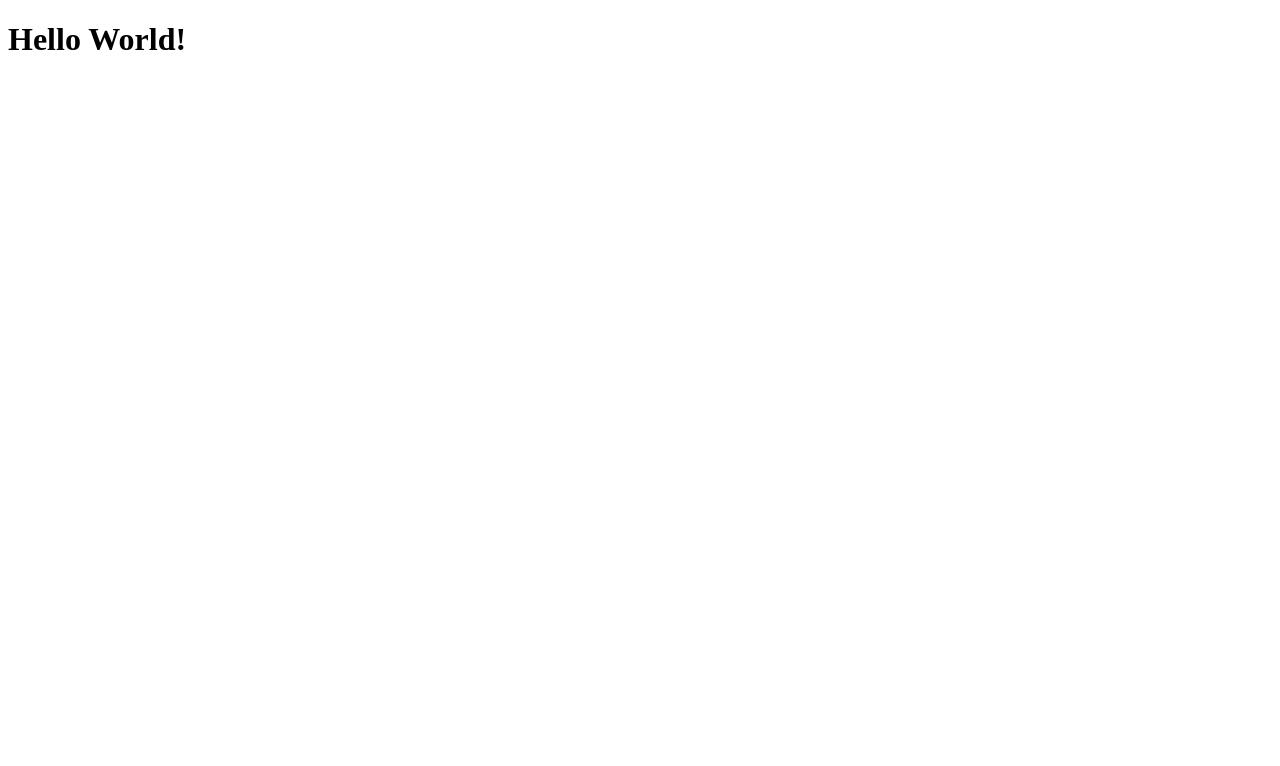
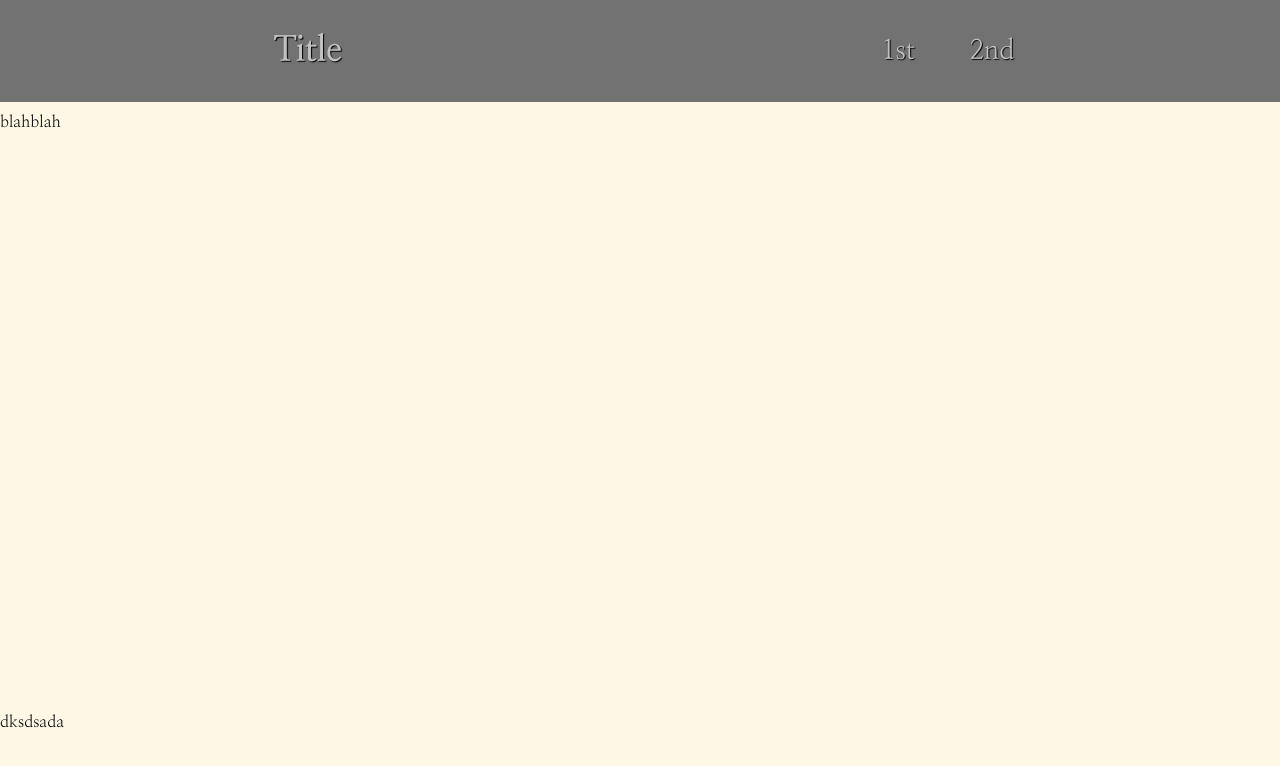
Before and after one commit to kkwonwon/kkwonwon.github.io, a plain HTML site: page index.html in a window 1280 px wide. Drawn offline with Linux system fonts and the light colour scheme.

Commit message:
make header

```diff
--- a/index.html
+++ b/index.html
@@ -3,9 +3,36 @@
 <head>
     <meta charset="UTF-8">
     <meta name="viewport" content="width=device-width, initial-scale=1.0">
-    <title>index</title>
+    <title>page</title>
+    <link rel="stylesheet" href="./style/index.css">
 </head>
 <body>
-    <h1>Hello World!</h1>
+    <div class="nanummyeongjo">
+        <header>
+            <nav>
+                <h1>Title</h1>
+                <ol>
+                    <li>1st</li>
+                    <li>2nd</li>
+                </ol>
+            </nav>
+        </header>
+        <main>
+            <p>
+                blahblah
+                <br><br><br><br><br>
+                <br><br><br><br><br>
+                <br><br><br><br><br>
+                <br><br><br><br><br>
+                <br><br><br><br><br>
+                <br><br><br><br><br>
+                dksdsada
+            </p>
+        </main>
+        <footer>
+
+        </footer>
+    </div>
+    <script src="./src/index.js"></script>
 </body>
 </html>
--- a/style/index.css
+++ b/style/index.css
@@ -3,3 +3,56 @@
 .nanummyeongjo * {
     font-family: 'Nanum Myeongjo', serif;
 }
+
+nav {
+    position: fixed;
+    background-color: rgb(114, 114, 114);
+    top: 0;
+    left: 0;
+    right: 0;
+    display: flex;
+    align-items: center;
+    justify-content: space-around;
+    color: rgb(194, 194, 194);
+    text-shadow: 1px 1px 1px black;
+    z-index: 2;
+}
+
+nav h1 {
+    font-size: 2.2em;
+    padding-left: 1em;
+    padding-right: 1em;
+}
+
+nav ol {
+    list-style: none;
+    margin: 0;
+    padding: 0;
+    display: flex;
+}
+
+nav li {
+    font-size: 1.7em;
+    margin-left: 1em;
+    margin-right: 1em;
+}
+
+main {
+    position: fixed;
+    top: 6em;
+    bottom: 0;
+    left: 0;
+    right: 0;
+    background-color: rgb(255, 247, 230);
+    z-index: 1;
+    height: auto;
+    overflow-y: scroll;
+}
+
+footer {
+    z-index: 2;
+}
+
+body {
+    font-size: 16px;
+}
```
